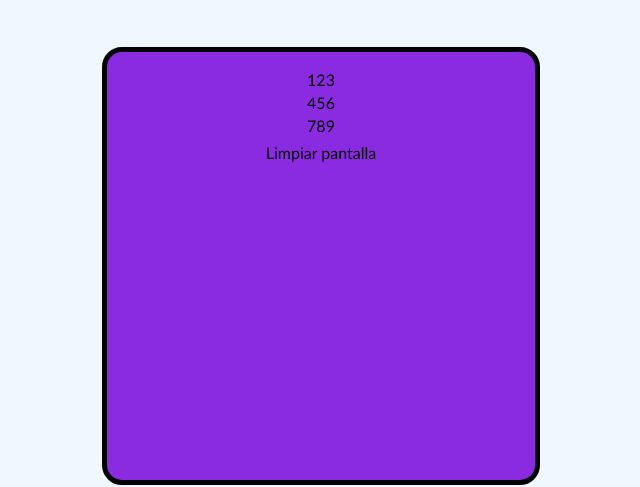
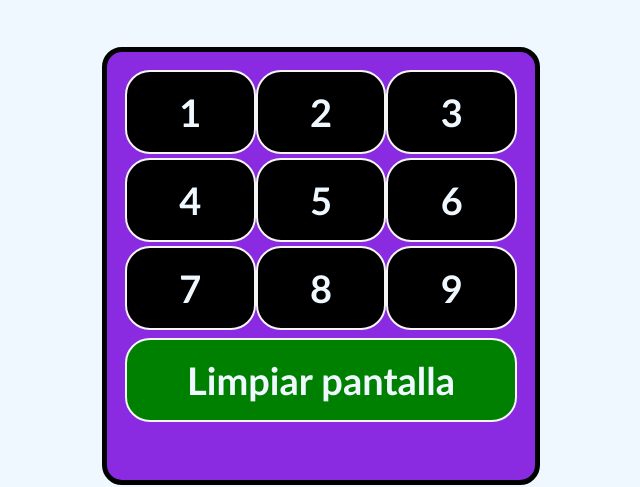
Before and after one commit to EnriqueAguilarP/calculadoraReact, a React (Create React App) app: page / in a window 1280 px wide. Shown: the part 251-738 px from the top of the page, without its empty margins (319-959 px from the left). Built offline with nearby package versions, Linux system fonts and the light colour scheme.

Commit message:
Hoja de estilos para componente boton

```diff
--- a/src/componentes/boton.js
+++ b/src/componentes/boton.js
@@ -1,11 +1,12 @@
 import React from "react";
+import  '../hojaEstilos/boton.css'
 function Boton(props){
 
     const esOperador = valor => {
         return isNaN(valor) && (valor !== '.') && (valor !== '=')
     };
     return(
-        <div className={ `boton-contenedor ${ esOperador(props.children) ? 'operador' : null} `}>
+        <div className={ `boton-contenedor ${ esOperador(props.children) ? 'operador' : ""} `.trimEnd()}>
             {props.children}
         </div>
     );
--- /dev/null
+++ b/src/hojaEstilos/boton.css
@@ -0,0 +1,19 @@
+.boton-contenedor{
+    height: 80px;
+    display: flex;
+    flex: 1 1;
+    justify-content: center;
+    align-items: center;
+    font-weight: bold;
+    font-size: 38px;
+    background-color: black;
+    color:aliceblue;
+    border-radius: 25px;
+    border: 2px solid whitesmoke;
+    cursor: pointer;
+    user-select: none;
+}
+
+.operador{
+    background-color: green;
+}
```
